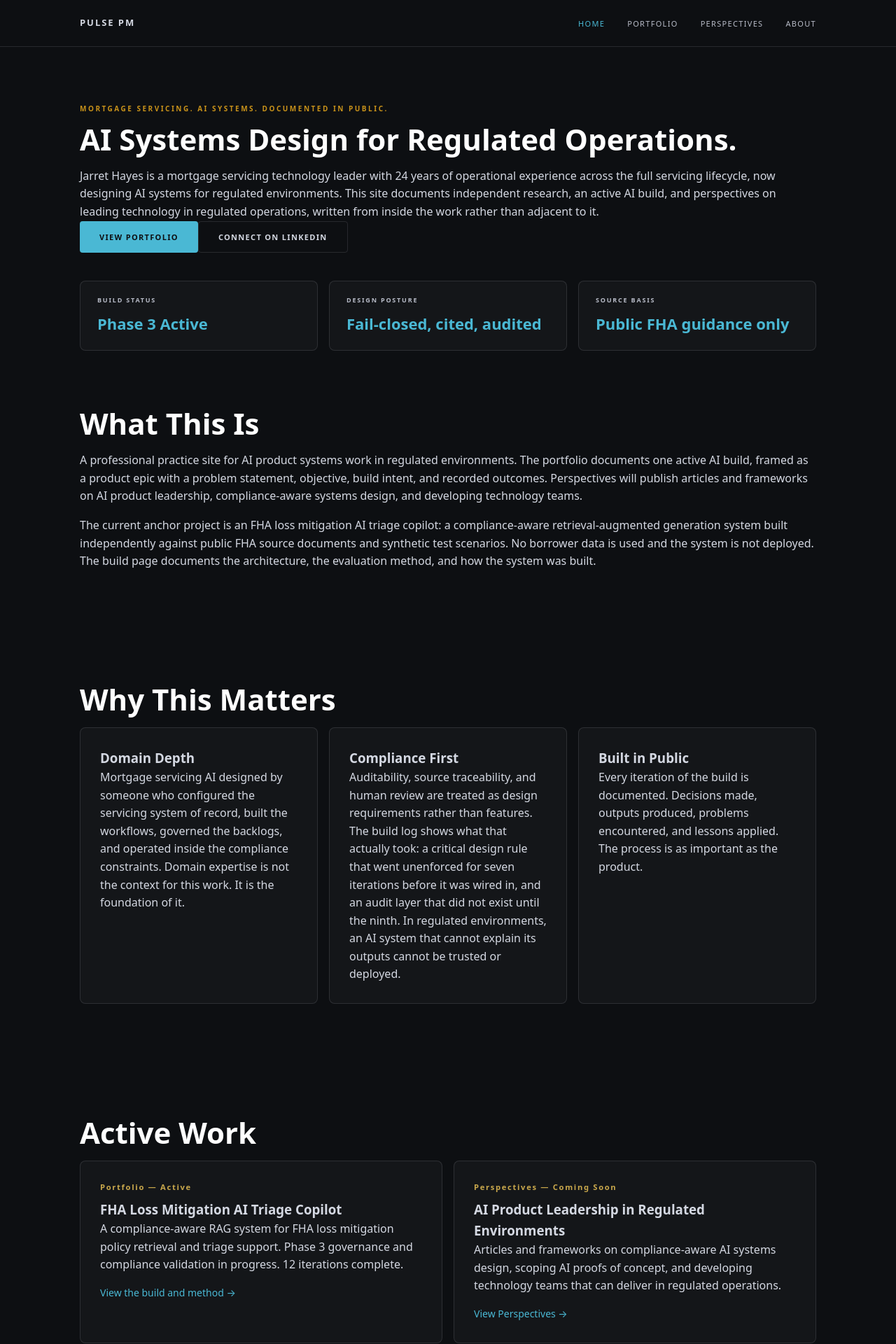
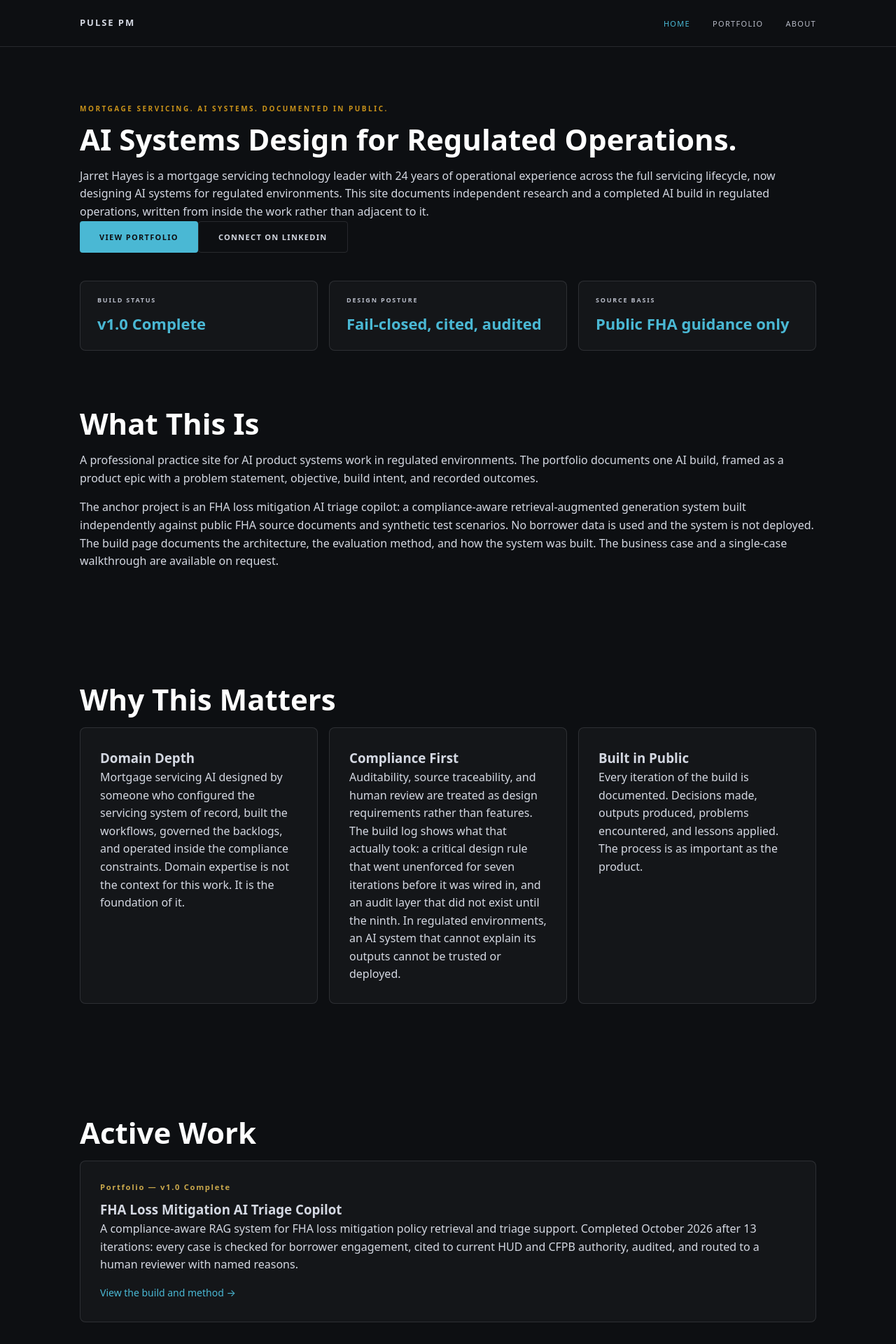
Before and after one commit to blendedpages-bq/pulse-pm, a React (Vite) app: page / in a window 1280 px wide. Shown: the top 1920 px of the page at 70% size. Built offline with nearby package versions, Linux system fonts and the light colour scheme.

Commit message:
Site: FHA-RAG v1.0 complete (Home, The Build); remove Perspectives page

```diff
--- a/src/App.jsx
+++ b/src/App.jsx
@@ -2,7 +2,7 @@ import { Routes, Route, NavLink } from 'react-router-dom'
 import Home from './pages/Home'
 import Build from './pages/Build'
 import About from './pages/About'
-import Perspectives from './pages/Perspectives'
+
 
 function Nav() {
   return (
@@ -12,7 +12,7 @@ function Nav() {
         <ul className="nav-links">
           <li><NavLink to="/" end>Home</NavLink></li>
           <li><NavLink to="/portfolio">Portfolio</NavLink></li>
-          <li><NavLink to="/perspectives">Perspectives</NavLink></li>
+
           <li><NavLink to="/about">About</NavLink></li>
         </ul>
       </div>
@@ -44,7 +44,7 @@ export default function App() {
       <Routes>
         <Route path="/" element={<Home />} />
         <Route path="/portfolio" element={<Build />} />
-        <Route path="/perspectives" element={<Perspectives />} />
+
         <Route path="/about" element={<About />} />
       </Routes>
       <Footer />
--- a/src/pages/Build.jsx
+++ b/src/pages/Build.jsx
@@ -98,18 +98,18 @@ const weeks = [
   },
   {
     num: 13,
-    status: 'active',
+    status: 'complete',
     title: 'Packaging and translation',
-    desc: 'The final iteration makes the system legible to people who will never read forty-three decisions. A review interface lets a viewer pick a case, see the loan record, and watch the governed pipeline produce an escalated triage package in pipeline order. Citations move to the printed Handbook page numbers an analyst actually uses. A single-case walkthrough, an architecture diagram, and a business case translate the governance record into what it means for servicing operations. The two unbuilt constraint categories are closed this iteration, built or formally descoped, not left as silent placeholders.',
+    desc: 'The final iteration made the system legible to people who will never read forty-five decisions. A review interface lets a viewer pick a case, see the loan record, run the governed pipeline once, and read the escalated triage package in pipeline order, with demo runs kept on a separate audit chain so they never mix with evaluation evidence. Citations now show the printed Handbook page an analyst actually uses beside the PDF page, checked against the Handbook\'s own page footers. The two unbuilt constraint categories were formally descoped rather than left as silent placeholders: the output says they were not checked and sends the case to review for that reason. A single-case walkthrough, an architecture diagram, a README, and a one-page business case translate the governance record into what it means for servicing operations. The visual check of the interface caught one more defect, compliance flags displayed as raw code, fixed the same day.',
     outputs: [
-      'Review interface over the fixed regression scenarios',
-      'Citations on printed Handbook page numbers',
-      'Single-case walkthrough, end to end',
-      'Architecture diagram of the governed pipeline',
-      'Business case and production-ready README',
-      'Claims and reporting constraint categories closed'
-    ],
-    wip: true
+      'Claims and reporting checks formally descoped: shown as not built and forcing review (Decision 44)',
+      'Citations carry printed and PDF Handbook pages, verified against printed footers 5 of 5',
+      'Review interface over the fixed regression scenarios, with a separate demo audit chain (Decision 45)',
+      'Every escalation reason shown in plain English; an unrecognized reason is shown, never hidden',
+      'Single-case walkthrough and architecture diagram of the governed pipeline',
+      'README and one-page business case, available on request',
+      'Decisions 44 and 45 recorded; project closed as v1.0'
+    ]
   },
 ]
 
@@ -222,16 +222,19 @@ export default function Build() {
   <div className="epic-section">
     <h3 className="epic-section-title">Current State</h3>
     <p className="epic-body">
-      A working triage pipeline with hybrid retrieval, rules-based classification,
-      prompt routing, a fail-closed engagement validation gate, partial constraint
-      flagging, and immutable audit logging that writes before any output is
-      delivered. Every case escalates to a human reviewer by design, with the
-      specific policy gap named. Twelve iterations complete, with an honest
-      hand-scored baseline against current source text. The final iteration is
-      active: packaging the system so it can be understood in two minutes. Two
-      constraint categories remain unbuilt and are closed this iteration. This is
-      a learning and portfolio build, not deployed and never run on real borrower
-      data. Gaps are recorded, not hidden.
+      Complete as v1.0 in October 2026, after thirteen iterations. A working
+      triage pipeline with hybrid retrieval, rules-based classification, prompt
+      routing, a fail-closed engagement validation gate, CFPB and Ginnie Mae
+      constraint flagging, and immutable audit logging that writes before any
+      output is delivered. Every case escalates to a human reviewer by design,
+      with the specific reasons named, and an honest hand-scored baseline stands
+      against current source text. A review interface, a single-case
+      walkthrough, an architecture diagram, and a business case make the system
+      understandable in minutes; the walkthrough and business case are available
+      on request. This is a learning and portfolio build, not deployed and never
+      run on real borrower data. Known gaps, including a Handbook table split
+      across a page break that retrieval still misses, are recorded in a
+      maintenance register rather than hidden.
     </p>
   </div>
 </div>
@@ -277,9 +280,8 @@ export default function Build() {
             <li>Loss draft disbursement workflow support</li>
           </ul>
           <p style={{ fontSize: '11px', color: 'var(--silver)', opacity: 0.5, marginTop: '16px', fontStyle: 'italic' }}>
-            Extension domains are sequenced after the core framework is
-            validated. No timelines are committed until the proof of concept
-            is complete.
+            The core framework is complete as a proof of concept. Extension
+            domains are not yet scheduled, and no timelines are committed.
           </p>
         </div>
       </section>
--- a/src/pages/Home.jsx
+++ b/src/pages/Home.jsx
@@ -13,9 +13,8 @@ export default function Home() {
             Jarret Hayes is a mortgage servicing technology leader with 24 years of
             operational experience across the full servicing lifecycle, now designing
             AI systems for regulated environments. This site documents independent
-            research, an active AI build, and perspectives on leading technology in
-            regulated operations, written from inside the work rather than adjacent
-            to it.
+            research and a completed AI build in regulated operations, written from
+            inside the work rather than adjacent to it.
           </p>
 
           <div className="btn-row">
@@ -36,7 +35,7 @@ export default function Home() {
           <div className="stat-grid">
             <div className="stat-card">
               <div className="stat-label">Build Status</div>
-              <div className="stat-value">Phase 3 Active</div>
+              <div className="stat-value">v1.0 Complete</div>
             </div>
             <div className="stat-card">
               <div className="stat-label">Design Posture</div>
@@ -55,19 +54,18 @@ export default function Home() {
           <h2 className="section-title">What This Is</h2>
           <p className="body-text">
             A professional practice site for AI product systems work in regulated
-            environments. The portfolio documents one active AI build, framed as a
+            environments. The portfolio documents one AI build, framed as a
             product epic with a problem statement, objective, build intent, and
-            recorded outcomes. Perspectives will publish articles and frameworks on
-            AI product leadership, compliance-aware systems design, and developing
-            technology teams.
+            recorded outcomes.
           </p>
           <p className="body-text">
-            The current anchor project is an FHA loss mitigation AI triage copilot:
+            The anchor project is an FHA loss mitigation AI triage copilot:
             a compliance-aware retrieval-augmented generation system built
             independently against public FHA source documents and synthetic test
             scenarios. No borrower data is used and the system is not deployed. The
             build page documents the architecture, the evaluation method, and how
-            the system was built.
+            the system was built. The business case and a single-case walkthrough
+            are available on request.
           </p>
         </div>
       </section>
@@ -114,24 +112,16 @@ export default function Home() {
           <h2 className="section-title">Active Work</h2>
           <div className="card-grid">
             <div className="card">
-              <p className="epic-label">Portfolio — Active</p>
+              <p className="epic-label">Portfolio — v1.0 Complete</p>
               <h3 className="card-title">FHA Loss Mitigation AI Triage Copilot</h3>
               <p className="card-body">
                 A compliance-aware RAG system for FHA loss mitigation policy
-                retrieval and triage support. Phase 3 governance and compliance
-                validation in progress. 12 iterations complete.
+                retrieval and triage support. Completed October 2026 after 13
+                iterations: every case is checked for borrower engagement, cited
+                to current HUD and CFPB authority, audited, and routed to a human
+                reviewer with named reasons.
               </p>
               <a href="/portfolio" className="card-link">View the build and method →</a>
-            </div>
-            <div className="card">
-              <p className="epic-label">Perspectives — Coming Soon</p>
-              <h3 className="card-title">AI Product Leadership in Regulated Environments</h3>
-              <p className="card-body">
-                Articles and frameworks on compliance-aware AI systems design,
-                scoping AI proofs of concept, and developing technology teams
-                that can deliver in regulated operations.
-              </p>
-              <a href="/perspectives" className="card-link">View Perspectives →</a>
             </div>
           </div>
         </div>
@@ -141,8 +131,8 @@ export default function Home() {
         <div className="container">
           <h2 className="section-title">Follow the Work</h2>
           <p className="hero-sub">
-            The portfolio is updated as each iteration closes. Built in public means
-            the gaps, the pivots, and the decisions are all documented, not just the
+            The portfolio documents all 13 iterations. Built in public means the
+            gaps, the pivots, and the decisions are all documented, not just the
             wins.
           </p>
           <a href="/portfolio" className="btn-primary">View Portfolio</a>
--- a/src/pages/Perspectives.jsx
+++ /dev/null
@@ -1,50 +0,0 @@
-export default function Perspectives() {
-  return (
-    <main>
-      <section className="section" style={{ paddingTop: '80px' }}>
-        <div className="container">
-          <p className="section-label">Leadership. AI Systems. Regulated Environments.</p>
-          <h1 className="section-title">Perspectives</h1>
-          <p className="hero-sub">
-            Written from inside the work rather than adjacent to it. Articles and
-            frameworks on AI product leadership, compliance-aware systems design,
-            and building technology teams in regulated environments.
-          </p>
-          <div className="perspectives-coming">
-            <p className="section-label" style={{ marginBottom: '1rem' }}>
-              Articles are published when the work they describe is complete, not before.
-              Two are in progress.
-            </p>
-            <div className="perspectives-preview-grid">
-              <div className="perspectives-card">
-                <p className="epic-label">Drafting</p>
-                <h3 className="perspectives-card-title">
-                  The AI Readiness Work Nobody Counts as AI Work
-                </h3>
-                <p className="perspectives-card-body">
-                  Fragmented ownership, unofficial automation, and unclear delivery
-                  accountability are not conditions AI resolves. They are conditions
-                  AI amplifies. What has to be true about a technology organization
-                  before an AI system can be deployed into it responsibly.
-                </p>
-              </div>
-              <div className="perspectives-card">
-                <p className="epic-label">In progress</p>
-                <h3 className="perspectives-card-title">
-                  What a Compliance Gate Is Worth When Nothing Enforces It
-                </h3>
-                <p className="perspectives-card-body">
-                  A build log entry written for product managers rather than
-                  engineers. A system can state a critical design rule from the
-                  first iteration and still score zero on it seven iterations later.
-                  An unenforced control is not a partial control. It is a false
-                  assurance.
-                </p>
-              </div>
-            </div>
-          </div>
-        </div>
-      </section>
-    </main>
-  )
-}
```
